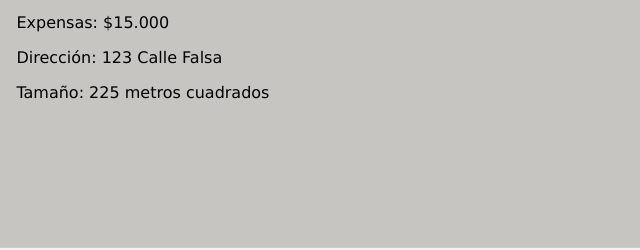
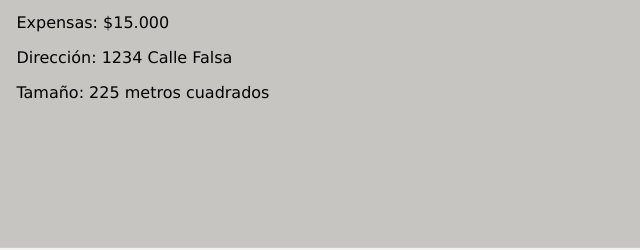
Before and after one commit to Diegod2202/TpDise-oWeb, a plain HTML site: page comprar.html in a window 1280 px wide. Shown: the part 1161-1411 px from the top of the page, 388-1028 px from the left. Drawn offline with nearby package versions, Linux system fonts and the light colour scheme.

Commit message:
last update

```diff
--- a/comprar.html
+++ b/comprar.html
@@ -57,7 +57,7 @@
               <p>Departamento renovado con acabados de alta calidad y ubicación céntrica.</p>
               <p>Precio: $120.000</p>
               <p>Expensas: $15.000</p>
-              <p>Dirección: 123 Calle Falsa</p>
+              <p>Dirección: 1234 Calle Falsa</p>
               <p>Tamaño: 225 metros cuadrados</p>
           </div>
           <a href="comprar.html" class="boton-contacto">Contactar</a>
```
